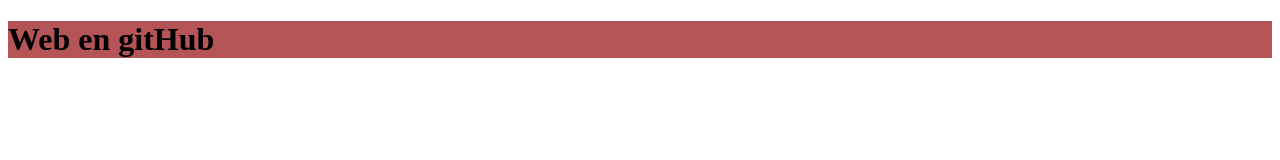
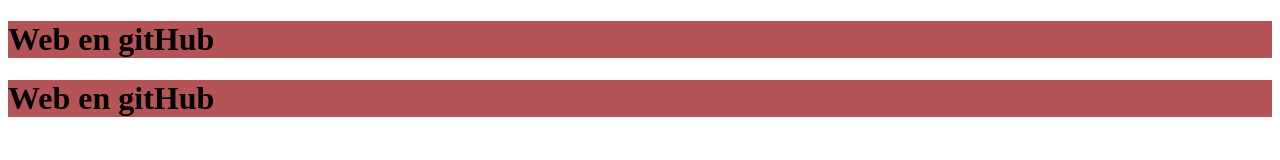
Before and after one commit to miqpa/firstrepo_remo, a plain HTML site: page index.html in a window 1280 px wide. Drawn offline with Linux system fonts and the light colour scheme.

Commit message:
dos titulos

```diff
--- a/index.html
+++ b/index.html
@@ -13,6 +13,10 @@
    <h1>Web en gitHub</h1>
    </div>
 
+     <div id="titulo">
+   <h1>Web en gitHub</h1>
+   </div>
+
 
 </body>
 </html>
```
